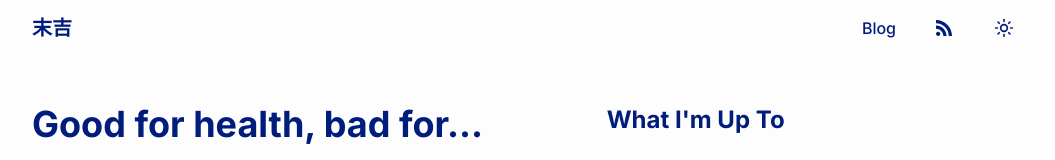
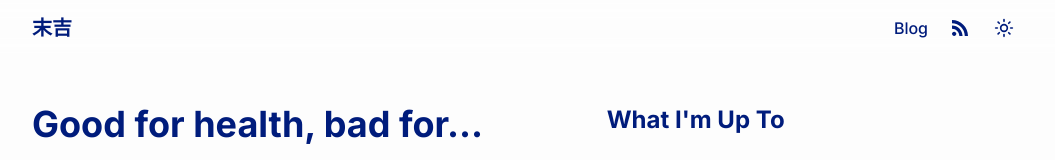
Before and after one commit to u1F713/u1F713.github.io, a Next.js app: page / in a window 1280 px wide. Shown: the top 160 px of the page, without its empty margins (112-1167 px from the left). Built offline with nearby package versions, Linux system fonts and the light colour scheme.

Commit message:
fix(css): navbar items gap

```diff
--- a/app/components/Header.tsx
+++ b/app/components/Header.tsx
@@ -31,7 +31,7 @@ function Header() {
         </Link>
 
         <nav className="text-dn-color/70">
-          <ul className="grid grid-flow-col content-between items-center gap-5 font-medium">
+          <ul className="grid grid-flow-col content-between items-center gap-1 font-medium">
             <Link
               className="hover:bg-dn-surface-100 rounded-md p-2"
               href="/posts"
```
